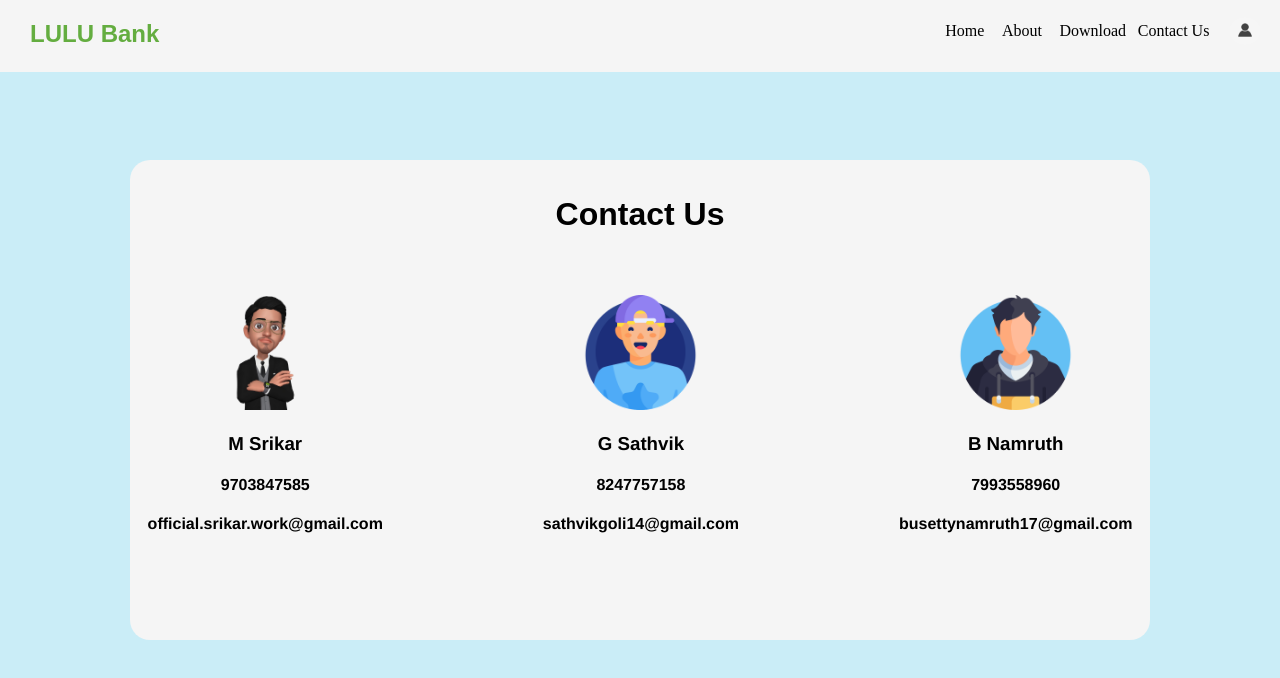
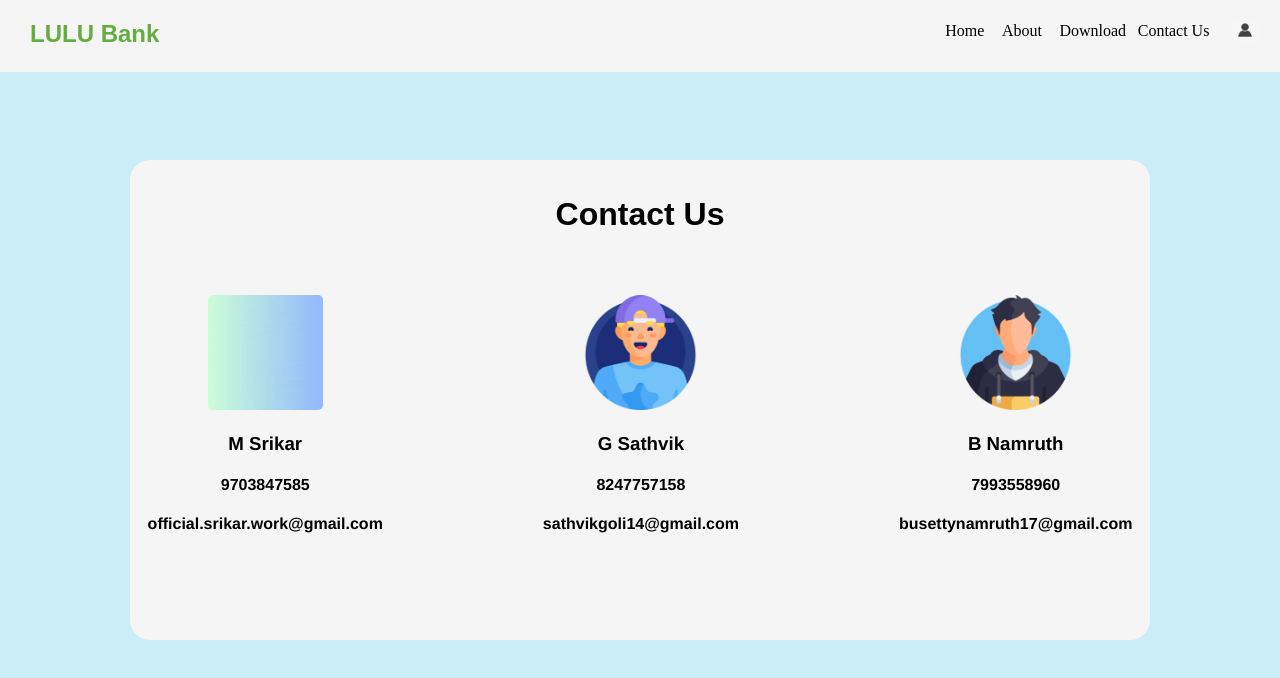
Before and after one commit to code-srikar/Lulu_Web, a plain HTML site: page contactus.html in a window 1280 px wide. Drawn offline with Linux system fonts and the light colour scheme.

Commit message:
DP changed

```diff
--- a/contactus.html
+++ b/contactus.html
@@ -34,7 +34,7 @@
             </div>
             <div id="bx1">
                 <div id="cdet">
-                    <img src="logo-removebg-preview.png" alt="profile" id="im">
+                    <img src="GIF3.gif" alt="profile" id="im">
                     <h3>M Srikar</h3>
                     <h4>9703847585</h4>
                     <h4>official.srikar.work@gmail.com</h4>
```
Also changed, not shown: GIF3.gif (added).
